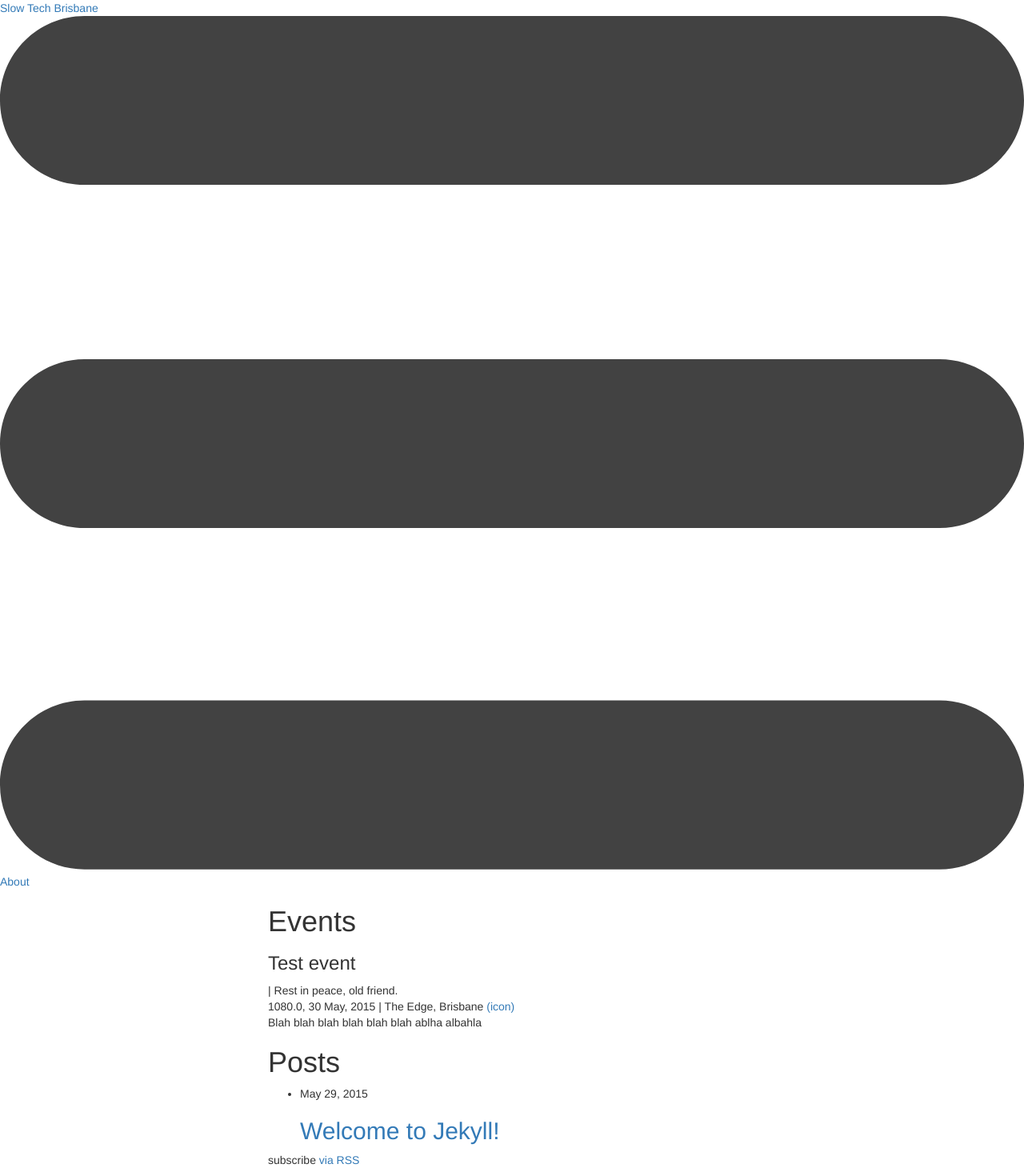
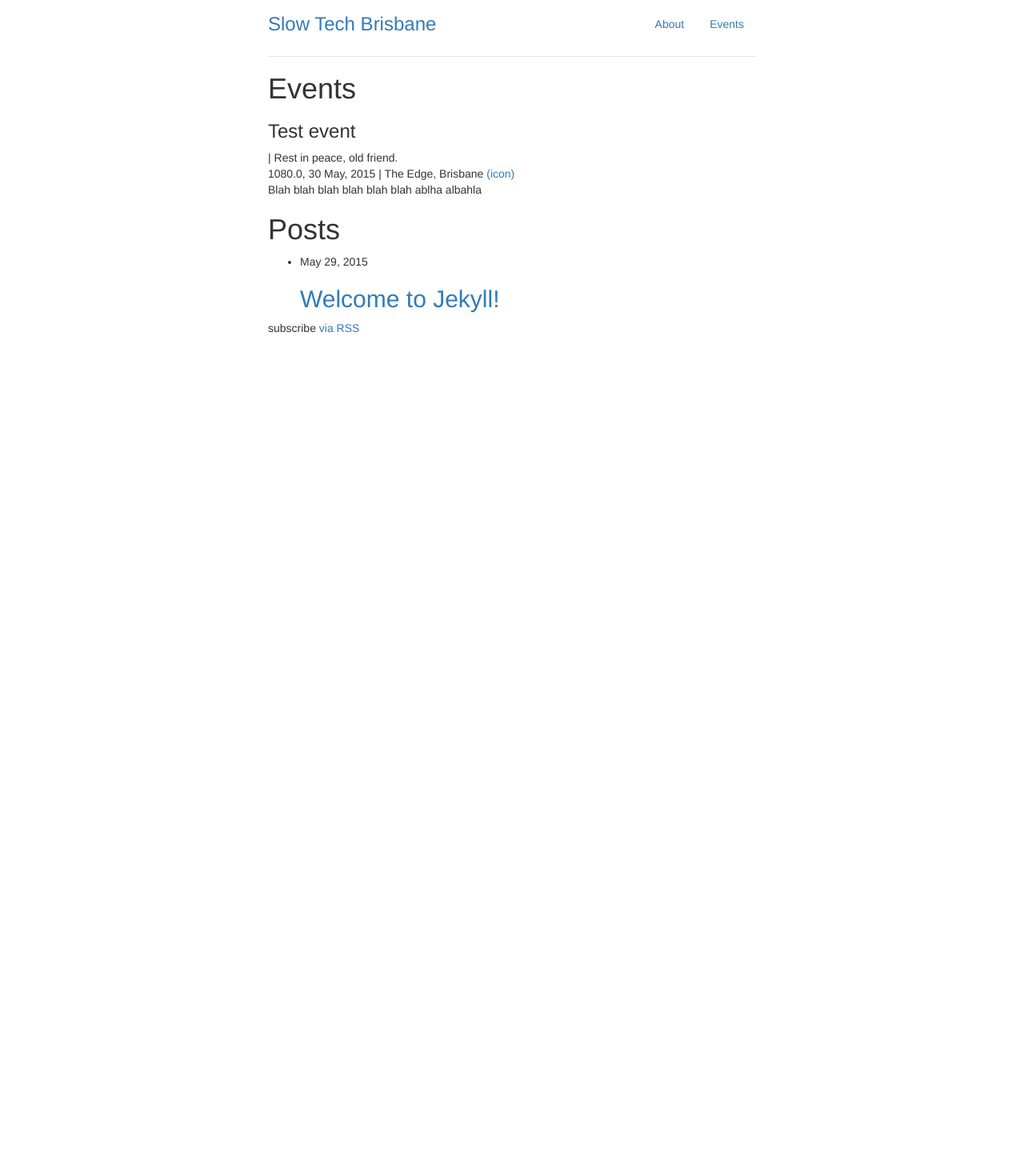
Before and after one commit to slowtechbne/slowtechbne.github.io, a Jekyll site: the page built from index.html, in a window 1280 px wide. Shown: the whole page at 80% size. Built offline with Jekyll 4.4.1, drawn with Linux system fonts in a browser that asks for light colours; after the commit the page ends 900 px from its top, so only the background shows below that.

Commit message:
Header done.

```diff
--- a/_includes/head.html
+++ b/_includes/head.html
@@ -6,7 +6,9 @@
   <title>{% if page.title %}{{ page.title }}{% else %}{{ site.title }}{% endif %}</title>
   <meta name="description" content="{% if page.excerpt %}{{ page.excerpt | strip_html | strip_newlines | truncate: 160 }}{% else %}{{ site.description }}{% endif %}">
 
+
   <link rel="stylesheet" href="{{ "/css/bootstrap.min.css" | prepend: site.baseurl }}">
+  <link rel="stylesheet" href="{{ "/css/slowtech.css" | prepend: site.baseurl }}">
   <link rel="canonical" href="{{ page.url | replace:'index.html','' | prepend: site.baseurl | prepend: site.url }}">
   <link rel="alternate" type="application/rss+xml" title="{{ site.title }}" href="{{ "/feed.xml" | prepend: site.baseurl | prepend: site.url }}" />
 </head>
--- a/_includes/header.html
+++ b/_includes/header.html
@@ -1,27 +1,12 @@
-<header class="site-header">
-
-  <div class="wrapper">
-
-    <a class="site-title" href="{{ site.baseurl }}/">{{ site.title }}</a>
-
-    <nav class="site-nav">
-      <a href="#" class="menu-icon">
-        <svg viewBox="0 0 18 15">
-          <path fill="#424242" d="M18,1.484c0,0.82-0.665,1.484-1.484,1.484H1.484C0.665,2.969,0,2.304,0,1.484l0,0C0,0.665,0.665,0,1.484,0 h15.031C17.335,0,18,0.665,18,1.484L18,1.484z"/>
-          <path fill="#424242" d="M18,7.516C18,8.335,17.335,9,16.516,9H1.484C0.665,9,0,8.335,0,7.516l0,0c0-0.82,0.665-1.484,1.484-1.484 h15.031C17.335,6.031,18,6.696,18,7.516L18,7.516z"/>
-          <path fill="#424242" d="M18,13.516C18,14.335,17.335,15,16.516,15H1.484C0.665,15,0,14.335,0,13.516l0,0 c0-0.82,0.665-1.484,1.484-1.484h15.031C17.335,12.031,18,12.696,18,13.516L18,13.516z"/>
-        </svg>
-      </a>
-
-      <div class="trigger">
-        {% for page in site.pages %}
-          {% if page.title %}
-          <a class="page-link" href="{{ page.url | prepend: site.baseurl }}">{{ page.title }}</a>
-          {% endif %}
-        {% endfor %}
-      </div>
-    </nav>
-
-  </div>
-
-</header>
+<div class="header">
+  <nav>
+    <ul class="nav nav-pills pull-right">
+    {% for page in site.pages %}
+    {% if page.title %}
+    <li><a class="page-link" href="{{ page.url | prepend: site.baseurl }}">{{ page.title }}</a></li>
+    {% endif %}
+    {% endfor %}
+    </ul>
+  </nav>
+  <h3><a href="{{ site.baseurl }}/">{{ site.title }}</a></h3>
+</div>
--- a/_layouts/default.html
+++ b/_layouts/default.html
@@ -1,11 +1,13 @@
 <!DOCTYPE html>
 <html>
-
   {% include head.html %}
-
   <body>
-    {% include header.html %}
     <div class="container-fluid">
+      <div class="row">
+        <div class="col-md-6 col-md-offset-3">
+          {% include header.html %}
+        </div>
+      </div>
       <div class="row">
         <div class="col-md-6 col-md-offset-3">
           {{ content }}
--- /dev/null
+++ b/css/slowtech.css
@@ -0,0 +1,26 @@
+.header {
+  padding-bottom: 20px;
+  border-bottom: 1px solid #e5e5e5;
+}
+/* Make the masthead heading the same height as the navigation */
+.header h3 {
+  margin-top: 0;
+  margin-bottom: 0;
+  line-height: 40px;
+}
+
+/* Custom page footer */
+.footer {
+  padding-top: 19px;
+  color: #777;
+  border-top: 1px solid #e5e5e5;
+}
+
+.container-narrow > hr {
+  margin: 30px 0;
+}
+
+body {
+  padding-top: 10px;
+  padding-bottom: 10px;
+}
--- /dev/null
+++ b/events.md
@@ -0,0 +1,4 @@
+---
+layout: page
+title: Events
+---
```
